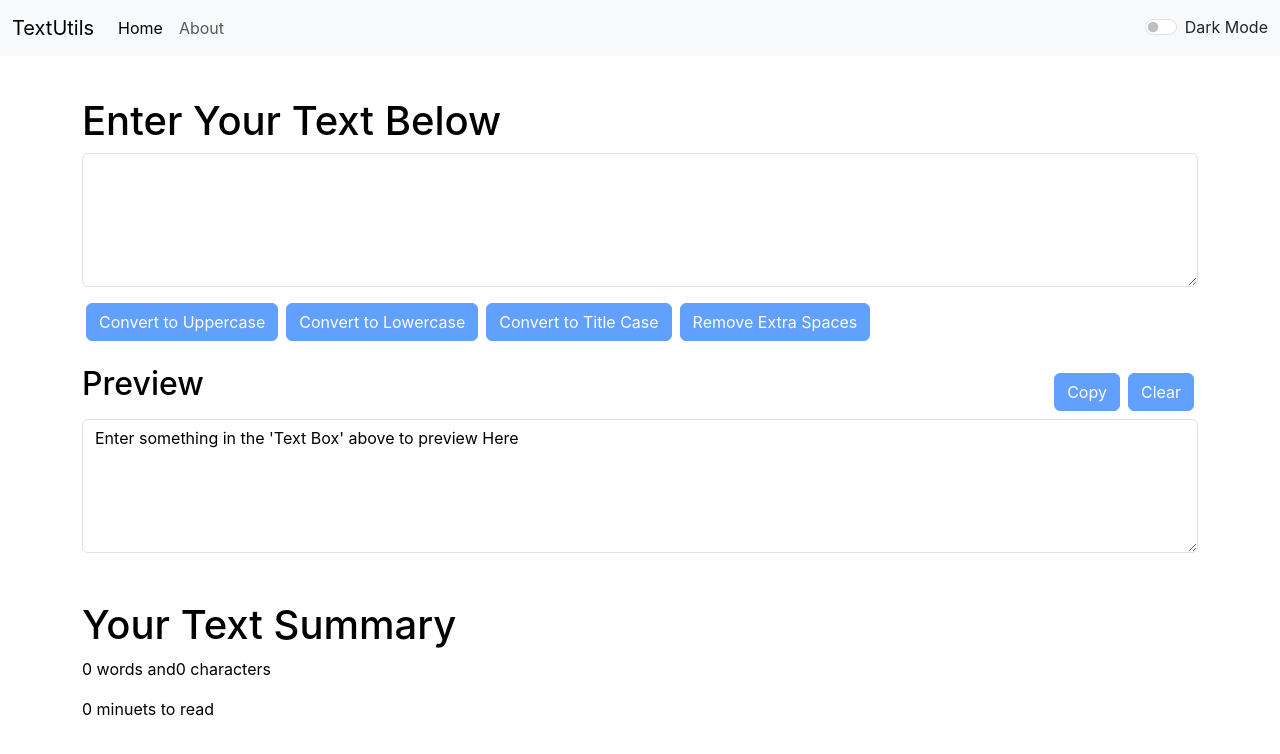
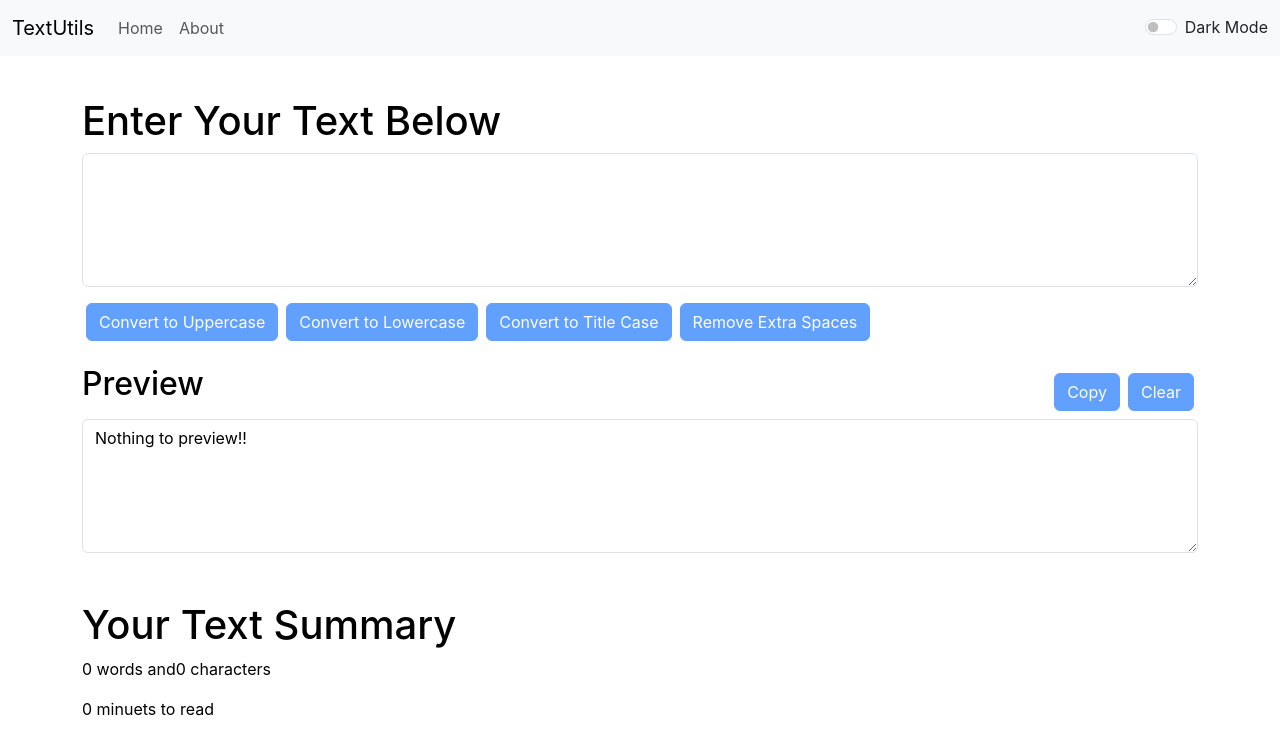
Before and after one commit to HimanshuRawat087/TextUtils, a React (Create React App) app: page / in a window 1280 px wide. Shown: the top 754 px of the page. Built offline with nearby package versions, Linux system fonts and the light colour scheme.

Commit message:
updated word counter with regex to fix count error

```diff
--- a/src/Components/Navbar.js
+++ b/src/Components/Navbar.js
@@ -24,7 +24,7 @@
         <div className="collapse navbar-collapse" id="navbarSupportedContent">
           <ul className="navbar-nav me-auto mb-2 mb-lg-0">
             <li className="nav-item">
-              <Link className="nav-link active" aria-current="page" to="/">
+              <Link className="nav-link" aria-current="page" to="/">
                 Home
               </Link>
             </li>
--- a/src/Components/Textform.js
+++ b/src/Components/Textform.js
@@ -108,7 +108,7 @@
           value={
             text.length > 0
               ? text
-              : "Enter something in the 'Text Box' above to preview Here"
+              : "Nothing to preview!!"
           }
           style={Style}
           readOnly={true}
@@ -118,10 +118,10 @@
       <div className="Container my-5" style={Style}>
         <h1>Your Text Summary</h1>
         <p>
-          {text.split(" ").filter((element)=>{return element.length!==0}).length} words and
+          {text.split(/\s+/).filter((element)=>{return element.length!==0}).length} words and
           {text.length} characters
         </p>
-        <p>{0.008 * (text.split(" ").length - 1)} minuets to read</p>
+        <p>{0.008 * text.split(/\s+/).filter((element)=>{return element.length!==0}).length} minuets to read</p>
       </div>
     </>
   );
```
